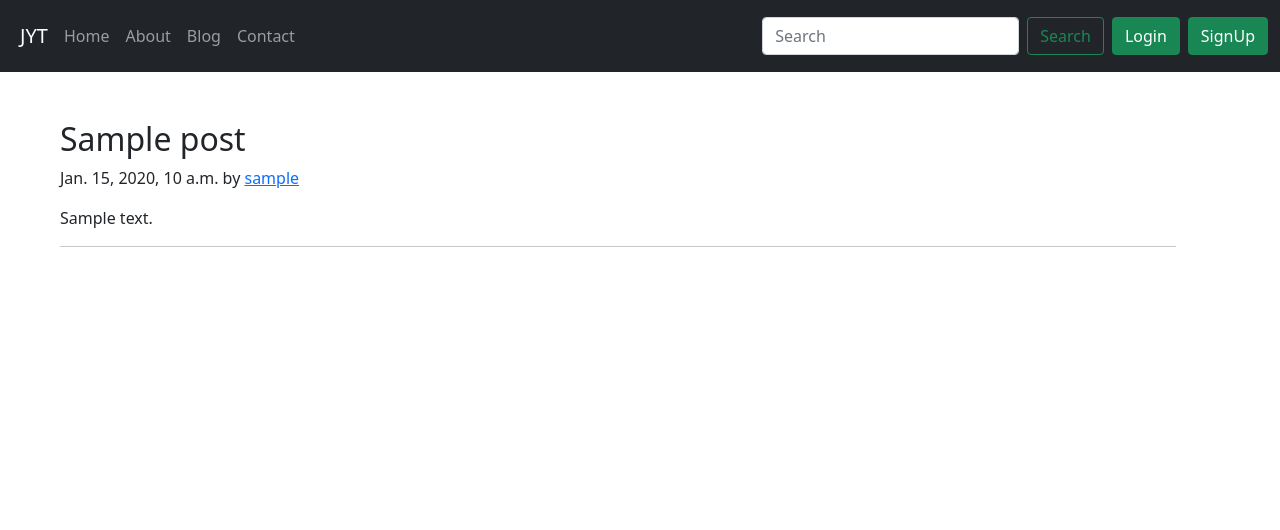
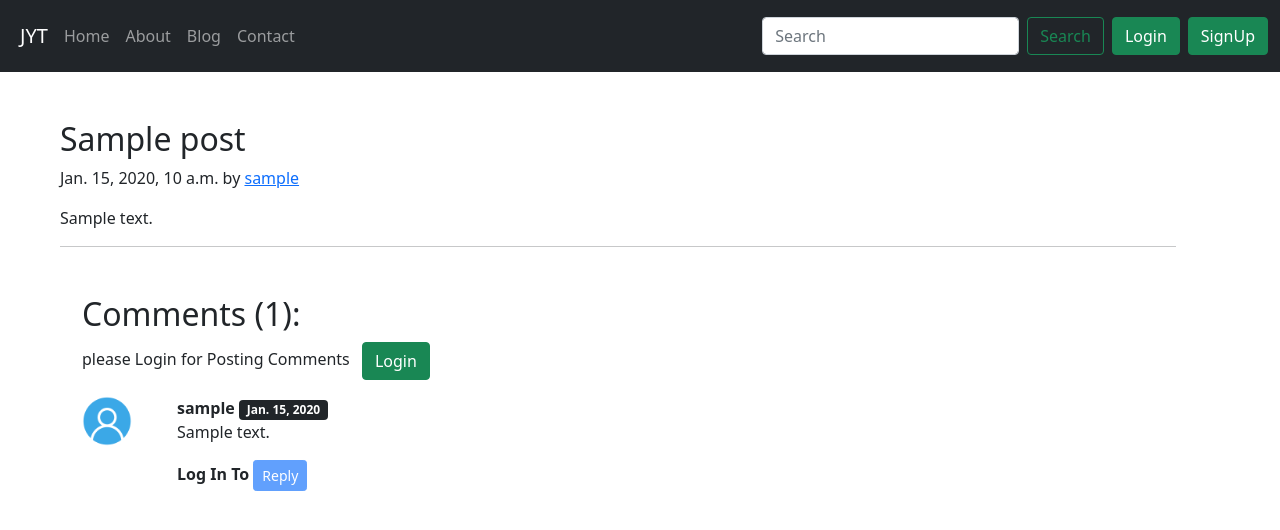
Before and after one commit to ashwinam/JYT, a Django app: a page that uses backend/templates/base.html in a window 1280 px wide. Shown: the top 530 px of the page. Run offline with Django 4.2, Linux system fonts and the light colour scheme; tables that the repository leaves empty hold one stand-in row (values such as "Sample post").

Commit message:
blog mostly work done

```diff
--- a/backend/JYT_backend/settings.py
+++ b/backend/JYT_backend/settings.py
@@ -40,6 +40,7 @@ INSTALLED_APPS = [
     'django.contrib.sessions',
     'django.contrib.messages',
     'django.contrib.staticfiles',
+    'django.contrib.humanize',
     'home',
     'playground',
     "debug_toolbar",
--- a/backend/blog/admin.py
+++ b/backend/blog/admin.py
@@ -7,3 +7,7 @@ from . import models
 @admin.register(models.Post)
 class PostAdmin(admin.ModelAdmin):
     list_display = ['title']
+
+@admin.register(models.BlogComment)
+class BlogCommentAdmin(admin.ModelAdmin):
+    pass
--- /dev/null
+++ b/backend/blog/templatetags/extras.py
@@ -0,0 +1,7 @@
+from django import template
+
+register = template.Library()
+
+@register.filter(name='get_val')
+def get_val(dict, key):
+    return dict.get(key)
--- a/backend/blog/urls.py
+++ b/backend/blog/urls.py
@@ -2,6 +2,7 @@ from django.urls import path
 from . import views
 
 urlpatterns = [
+    path('post_comment', views.post_comment, name='post_comment'),
     path('', views.blogHome, name='blogHome'),
     path('<str:slug>', views.blogPost, name='blogPost'),
 ]
--- a/backend/blog/views.py
+++ b/backend/blog/views.py
@@ -1,6 +1,8 @@
-from django.shortcuts import render
+from django.shortcuts import redirect, render
 from django.http import HttpResponse
-from .models import Post
+from django.contrib import messages
+from blog.templatetags import extras
+from .models import BlogComment, Post
 
 # Create your views here.
 def blogHome(request):
@@ -10,6 +12,32 @@ def blogHome(request):
 
 def blogPost(request,slug):
     post = Post.objects.filter(slug=slug).first()
-    context = {'post':post}
+    comment = BlogComment.objects.filter(post=post, parent=None)
+    replies = BlogComment.objects.filter(post=post).exclude(parent=None)
+    replyDict = {}
+    for reply in replies:
+        if reply.parent.id not in replyDict.keys():
+            replyDict[reply.parent.id]=[reply]
+        else:
+            replyDict[reply.parent.id].append(reply)
+    context = {'post':post, 'comments':comment, 'replyDict':replyDict}
     return render(request, 'blog/blogPost.html', context)
-    # return HttpResponse(f'<h1> this is blog post : {slug}</h1>')
+
+
+def post_comment(request):
+    if request.method == 'POST':
+        comment = request.POST.get("comment")
+        user = request.user
+        post_sno = request.POST.get("post_sno")
+        post = Post.objects.get(id=post_sno)
+        parent_sno = request.POST.get("parent_sno")
+        if parent_sno == "":
+            comment = BlogComment(comment=comment, user=user, post=post)
+            comment.save()
+            messages.success(request, "Your Comment has been Posted Successfully")
+        else:
+            parent = BlogComment.objects.get(id=parent_sno)
+            comment = BlogComment(comment=comment, user=user, post=post, parent=parent)
+            comment.save()
+            messages.success(request, "Your Reply has been Posted Successfully")
+    return redirect(f"/blog/{post.slug}")
--- a/backend/comments/models.py
+++ b/backend/comments/models.py
@@ -1,4 +1,3 @@
-from time import timezone
 from django.db import models
 from django.contrib.auth.models import User
 from django.contrib.contenttypes.models import ContentType
--- a/backend/home/urls.py
+++ b/backend/home/urls.py
@@ -6,4 +6,7 @@ urlpatterns= [
     path('about/', views.about, name='about'),
     path('contact/', views.contact, name='contact'),
     path('search/', views.search, name='search'),
+    path('signup/', views.signUpHandler, name='signUpHandler'),
+    path('login/', views.loginHandler, name='loginHandler'),
+    path('logout/', views.logoutHandler, name='logoutHandler'),
 ]
--- a/backend/templates/base.html
+++ b/backend/templates/base.html
@@ -16,7 +16,7 @@
 <body>
   <nav class="navbar navbar-expand-lg navbar-dark bg-dark">
     <div class="container-fluid">
-      <a class="navbar-brand m-2" href="#">JYT</a>
+      <a class="navbar-brand m-2" href="/">JYT</a>
       <button class="navbar-toggler" type="button" data-bs-toggle="collapse" data-bs-target="#navbarSupportedContent"
         aria-controls="navbarSupportedContent" aria-expanded="false" aria-label="Toggle navigation">
         <span class="navbar-toggler-icon"></span>
@@ -42,10 +42,21 @@
           <input class="form-control me-2" type="search" placeholder="Search" aria-label="Search" name="search"
             id="search">
           <button class="btn btn-outline-success mr-3" type="submit">Search</button>
+          {% if user.is_authenticated %}
+          <div class="dropdown mx-2">
+            <a class="btn btn-outline-success dropdown-toggle" type="button" id="dropdownMenuButton1" data-bs-toggle="dropdown" aria-expanded="false">
+            Welcome  {{request.user}}
+            </a>
+            <ul class="dropdown-menu" aria-labelledby="dropdownMenuButton1">
+              <li><a class="dropdown-item" href="/logout/">Logout</a></li>
+            </ul>
+          </div>
+          {% else %}
           <button type="button" class="btn btn-success mx-2" data-bs-toggle="modal" data-bs-target="#Login"
             data-bs-whatever="@getbootstrap">Login</button>
           <button type="button" class="btn btn-success mr-2" data-bs-toggle="modal" data-bs-target="#SignUp"
             data-bs-whatever="@getbootstrap">SignUp</button>
+            {% endif %}
         </form>
       </div>
     </div>
@@ -62,39 +73,36 @@
           <button type="button" class="btn-close" data-bs-dismiss="modal" aria-label="Close"></button>
         </div>
         <div class="modal-body">
-          <form>
+          <form action="/signup/" method="post">
+            {% csrf_token %}
             <div class="mb-3">
               <label for="Username" class="col-form-label">Username:</label>
-              <input type="text" class="form-control" name="username" id="Username">
+              <input type="text" class="form-control" name="username" id="Username" placeholder="Choose your Username" required>
             </div>
             <div class="mb-3">
               <label for="fname" class="col-form-label">First Name:</label>
-              <input type="text" class="form-control" name="fname" id="fname">
+              <input type="text" class="form-control" name="fname" id="fname" placeholder="First Name" required>
             </div>
             <div class="mb-3">
               <label for="lname" class="col-form-label">Last Name:</label>
-              <input type="text" class="form-control" name="lname" id="lname">
+              <input type="text" class="form-control" name="lname" id="lname" placeholder="Last Name" required>
             </div>
             <div class="mb-3">
               <label for="email" class="col-form-label">Email Address:</label>
-              <input type="email" class="form-control" name="email" id="email">
+              <input type="email" class="form-control" name="email" id="email" placeholder="Email Address" required>
             </div>
             <div class="mb-3">
               <label for="pass1" class="col-form-label">Choose Your Password:</label>
-              <input type="password" class="form-control" name="pass1" id="pass1">
+              <input type="password" class="form-control" name="pass1" id="pass1" placeholder="Choose Your Password" required>
             </div>
             <div class="mb-3">
               <label for="pass2" class="col-form-label">Enter Your Password Again: </label>
-              <input type="password" class="form-control" name="pass2" id="pass2">
+              <input type="password" class="form-control" name="pass2" id="pass2" placeholder="Enter Your Password Again" required>
             </div>
-            {% comment %} <div class="mb-3">
-              <label for="message-text" class="col-form-label">Message:</label>
-              <textarea class="form-control" id="message-text"></textarea>
-            </div> {% endcomment %}
+            <div class="modal-footer">
+              <button type="submit" class="btn btn-primary">Sign Up</button>
+            </div>
           </form>
-        </div>
-        <div class="modal-footer">
-          <button type="button" class="btn btn-primary">Sign Up</button>
         </div>
       </div>
     </div>
@@ -109,24 +117,21 @@
           <button type="button" class="btn-close" data-bs-dismiss="modal" aria-label="Close"></button>
         </div>
         <div class="modal-body">
-          <form>
+          <form action="/login/" method="post">
+            {% csrf_token %}
             <div class="mb-3">
               <label for="Username" class="col-form-label">Username:</label>
-              <input type="text" class="form-control" name="username" id="Username">
+              <input type="text" class="form-control" name="login_username" id="login_username">
             </div>
 
             <div class="mb-3">
-              <label for="pass2" class="col-form-label">Password: </label>
-              <input type="password" class="form-control" name="pass2" id="pass2">
+              <label for="password" class="col-form-label">Password: </label>
+              <input type="password" class="form-control" name="login_password" id="login_password">
             </div>
-            {% comment %} <div class="mb-3">
-              <label for="message-text" class="col-form-label">Message:</label>
-              <textarea class="form-control" id="message-text"></textarea>
-            </div> {% endcomment %}
+            <div class="modal-footer">
+              <button type="submit" class="btn btn-primary">Log In</button>
+            </div>
           </form>
-        </div>
-        <div class="modal-footer">
-          <button type="button" class="btn btn-primary">Log In</button>
         </div>
       </div>
     </div>
--- a/backend/templates/blog/blogHome.html
+++ b/backend/templates/blog/blogHome.html
@@ -12,7 +12,7 @@
     <div class="card">
         <h5 class="card-header">{{post.author}}</h5>
         <div class="card-body">
-            <h5 class="card-title">{{post.title}}</h5>
+            <a href="/blog/{{post.slug}}" class="text-decoration-none"><h5 class="card-title text-dark ">{{post.title}}</h5></a>
             <p class="card-text">{{post.content | truncatechars:300}}</p>
             <a href="/blog/{{post.slug}}" class="btn btn-primary">Go somewhere</a>
         </div>
--- a/backend/templates/blog/blogPost.html
+++ b/backend/templates/blog/blogPost.html
@@ -1,4 +1,8 @@
 {% extends 'base.html' %}
+{% load static %}
+{% load humanize %}
+{% load extras %}
+
 
 {% block title %}Blog Post{% endblock title %}
 
@@ -12,4 +16,82 @@
         <hr>
     </article>
 </div>
-{% endblock body %}
+<div class="container">
+    <h2>Comments ({{comments.count}}): </h2>
+    {% if user.is_authenticated %}
+    <form action="/blog/post_comment" method="post">
+        {% csrf_token %}
+
+        <div class="mb-3">
+            <label for="comment" class="form-label">Post comment</label>
+            <input type="text" class="form-control" name="comment" id="comment">
+            <input type="hidden" name="parent_sno" value="">
+
+            <input type="hidden" name="post_sno" value="{{post.id}}">
+            <div class="modal-footer">
+                <button type="submit" class="btn btn-primary">post comment</button>
+            </div>
+        </div>
+    </form>
+    {% else %}
+    <p>please Login for Posting Comments <button type="button" class="btn btn-success mx-2" data-bs-toggle="modal"
+            data-bs-target="#Login" data-bs-whatever="@getbootstrap">Login</button></p>
+    {% endif %}
+    {% for comment in comments %}
+    <div class="row  my-2">
+        <div class="col-md-1"><img src="{% static 'images/loginUser.png' %}" class="rounded-circle" alt="loginUser"
+                width="50" height="50"> </div>
+        <div class="col-md-11"><b>{{comment.user.username}}</b> <span class="badge bg-dark">
+                {{comment.created_at|naturalday}}</span>
+            <p>{{comment.comment}}</p>
+            <div class="reply mx-0">
+                {% if user.is_authenticated %}
+
+                <button class="btn btn-sm btn-primary" type="button" data-bs-toggle="collapse"
+                    data-bs-target="#replybox{{comment.id}}" aria-expanded="false"
+                    aria-controls="replybox{{comment.id}}">
+                    Reply
+                </button>
+                <div class="collapse" id="replybox{{comment.id}}">
+                    <div class="card card-body my-2">
+                        <form action="/blog/post_comment" method="post">
+                            {% csrf_token %}
+
+                            <div class="mb-3">
+                                <label for="comment" class="form-label">Post comment</label>
+                                <input type="text" class="form-control" name="comment" id="comment">
+                                <input type="hidden" name="post_sno" value="{{post.id}}">
+                                <input type="hidden" name="parent_sno" value="{{comment.id}}">
+                                <div class="modal-footer">
+                                    <button type="submit" class="btn btn-primary">Post Reply</button>
+                                </div>
+                            </div>
+                        </form>
+                    </div>
+                </div>
+                {% else %}
+                <b>Log In To</b> <button class="btn btn-sm btn-primary" type="button" data-bs-toggle="collapse"
+                    data-bs-target="#replybox{{comment.id}}" aria-expanded="false"
+                    aria-controls="replybox{{comment.id}}" disabled>
+                    Reply
+                </button>
+                {% endif %}
+                <div class="replies my-2">
+                    {% for reply in replyDict|get_val:comment.id %}
+                    <div class="row">
+                        <div class="col-md-1"><img src="{% static 'images/loginUser.png' %}" class="rounded-circle"
+                                alt="loginUser" width="50" height="50"> </div>
+                        <div class="col-md-11"><b>{{reply.user.username}}</b> <span class="badge bg-dark">
+                                {{reply.created_at|naturalday}}</span>
+                            <p>{{reply.comment}}</p>
+
+
+                        </div>
+                        {% endfor %}
+                    </div>
+                </div>
+            </div>
+        </div>
+        {% endfor %}
+    </div>
+    {% endblock body %}
```
Also changed, not shown: backend/blog/models.py (+10 -0 lines), backend/home/views.py (+59 -1 lines), backend/blog/migrations/0004_blogcomment.py (added), backend/blog/templatetags/__init__.py (added), backend/static/images/loginUser.png (added), backend/static/images/loginuser.png (added), backend/static/images/user.jpg (added), 3 other files.
